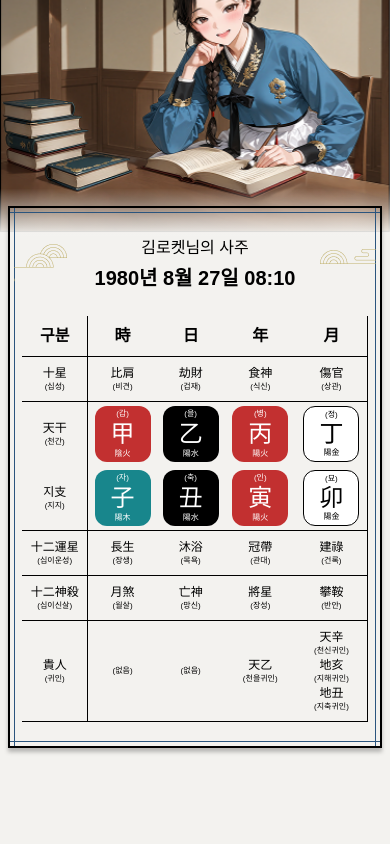
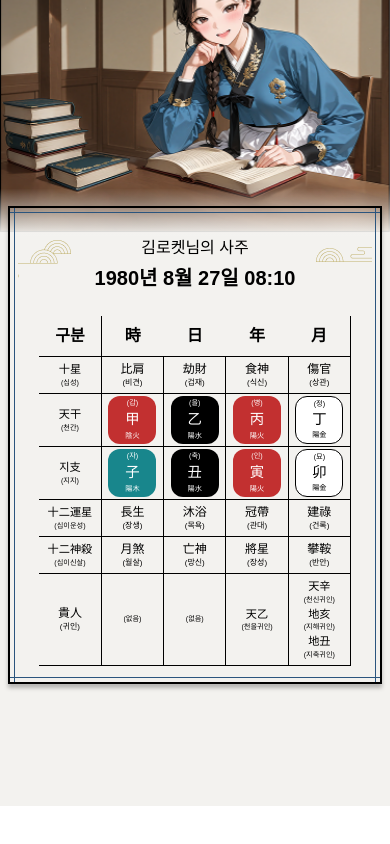
Before and after one commit to SeanKim05/rocket_ai, a Next.js app: page / in a window 390 px wide. Shown: the part 1223-2067 px from the top of the page. After the commit the page ends 2029 px from the top, so only its background shows below. Built offline with nearby package versions, Linux system fonts and the light colour scheme; a web font is replaced by a local one.

Commit message:
Fix: 테이블 반응형 깨짐 개선

```diff
--- a/src/components/atoms/table/DefaultRow.tsx
+++ b/src/components/atoms/table/DefaultRow.tsx
@@ -12,12 +12,12 @@ export default function DefaultRow({
     <tr>
       <td className="border-r-1 border-b-1">
         <div className="flex flex-col items-center">
-          <span className="font-han text-xs">{label.cn}</span>
-          <span className="text-[8px]">({label.ko})</span>
+          <span className="font-han text-[0.7rem] sm:text-xs">{label.cn}</span>
+          <span className="text-[0.45rem] sm:text-[0.6rem]">({label.ko})</span>
         </div>
       </td>
       {values.map((val, i) => (
-        <td key={i} className={`border-r-[0.5] border-b-1 py-2`}>
+        <td key={i} className="border-r border-b py-1 px-0.5 sm:px-1">
           <div className="flex flex-col items-center">
             <span className="font-han text-xs">{val.cn}</span>
             <span className="text-[8px]">({val.ko})</span>
--- a/src/components/atoms/table/DetailCard.tsx
+++ b/src/components/atoms/table/DetailCard.tsx
@@ -9,13 +9,13 @@ interface DetailCardProps {
 export default function DetailCard({ val }: DetailCardProps) {
   return (
     <div
-      className={`relative mx-auto flex h-14 w-14 items-center justify-center rounded-xl ${getCellBg(val.cn.content)}`}
+      className={`relative mx-auto flex aspect-square w-12 min-w-0 max-w-[3.2rem] items-center justify-center rounded-xl sm:w-10 ${getCellBg(val.cn.content)}`}
     >
-      <div className="absolute top-[3%] text-[8px]">({val.ko})</div>
-      <div className="font-han flex items-center justify-center text-[24px]">
+      <div className="absolute top-0.5 text-[0.45rem] sm:text-[0.6rem]">({val.ko})</div>
+      <div className="font-han flex items-center justify-center text-[0.9rem] sm:text-base">
         {val.cn.title}
       </div>
-      <div className="font-han absolute bottom-[3%] text-[8px]">
+      <div className="font-han absolute bottom-0.5 text-[0.45rem] sm:text-[0.6rem]">
         {val.cn.content}
       </div>
     </div>
--- a/src/components/atoms/table/DetailRow.tsx
+++ b/src/components/atoms/table/DetailRow.tsx
@@ -13,16 +13,16 @@ export default function DetailRow({
 }) {
   return (
     <tr>
-      <td className={`border-r-1 ${isLast ? "border-b-1" : "border-b-[0.5]"}`}>
+      <td className={`border-r ${isLast ? "border-b" : "border-b-[0.5px]"}`}>
         <div className="flex flex-col items-center">
-          <span className="font-han text-xs">{label.cn}</span>
-          <span className="text-[8px]">({label.ko})</span>
+          <span className="font-han text-[0.7rem] sm:text-xs">{label.cn}</span>
+          <span className="text-[0.45rem] sm:text-[0.6rem]">({label.ko})</span>
         </div>
       </td>
       {values.map((val, i) => (
         <td
           key={i}
-          className={`border-r-[0.5] p-1 ${isLast ? "border-b-1" : "border-b-[0.5]"}`}
+          className={`border-r p-0.5 sm:p-1 ${isLast ? "border-b" : "border-b-[0.5px]"}`}
         >
           <DetailCard val={val} />
         </td>
--- a/src/components/atoms/table/MultiRow.tsx
+++ b/src/components/atoms/table/MultiRow.tsx
@@ -17,15 +17,15 @@ export default function MultiRow({
         </div>
       </td>
       {values.map((val, i) => (
-        <td key={i} className="border-r-[0.5] border-b-1 px-4 py-2">
+        <td key={i} className="border-r border-b px-1 sm:px-2 py-1">
           <div className="flex flex-col items-center">
             {val.content.map((item, idx) => (
               <div
                 key={idx}
                 className="flex flex-col items-center justify-center"
               >
-                <span className="font-han text-xs">{item.cn}</span>
-                <span className="text-[8px]">({item.ko})</span>
+                <span className="font-han text-[0.7rem] sm:text-xs">{item.cn}</span>
+                <span className="text-[0.45rem] sm:text-[0.6rem]">({item.ko})</span>
               </div>
             ))}
           </div>
--- a/src/components/molcules/table/SajuTable.tsx
+++ b/src/components/molcules/table/SajuTable.tsx
@@ -23,7 +23,7 @@ export default function SajuTable({ inViewId }: SajuTableProps) {
       className={`relative flex flex-col items-center justify-center border-2 ${inViewId && inView && "saju-slide-in"}`}
       style={{ boxShadow: "0px 4px 4px 0px #00000040" }}
     >
-      <div className="absolute top-[36px] left-1 z-10">
+      <div className="absolute top-8 left-2 z-10 sm:top-6 sm:left-1">
         <CloudImage position="left" />
       </div>
 
@@ -31,14 +31,14 @@ export default function SajuTable({ inViewId }: SajuTableProps) {
       <Line direction="vertical" left={4} />
       <Line direction="vertical" right={4} />
       <TableTitle />
-      <div className="w-full px-3 pb-6">
-        <table className="w-full border-collapse text-center">
+      <div className="w-full max-w-[320px] sm:max-w-[420px] px-1 sm:px-3 pb-4 mx-auto overflow-x-auto">
+        <table className="w-full table-fixed border-collapse text-center">
           <Header headers={headersData} />
           <TableRows TableRows={TableRowsData} />
         </table>
       </div>
 
-      <div className="absolute top-[18px] right-1 z-10">
+      <div className="absolute top-4 right-2 z-10 sm:top-2 sm:right-1">
         <CloudImage position="right" />
       </div>
 
```
